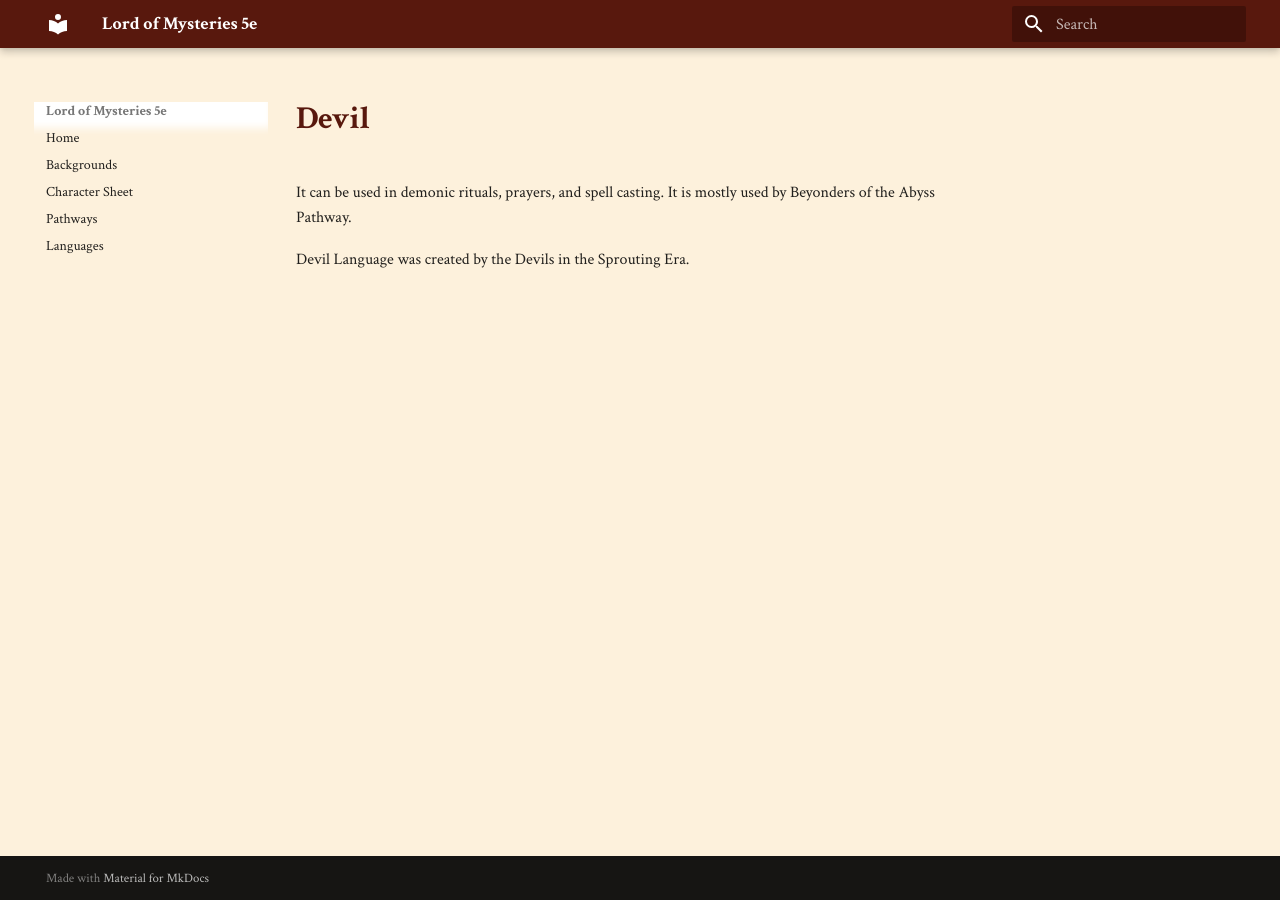
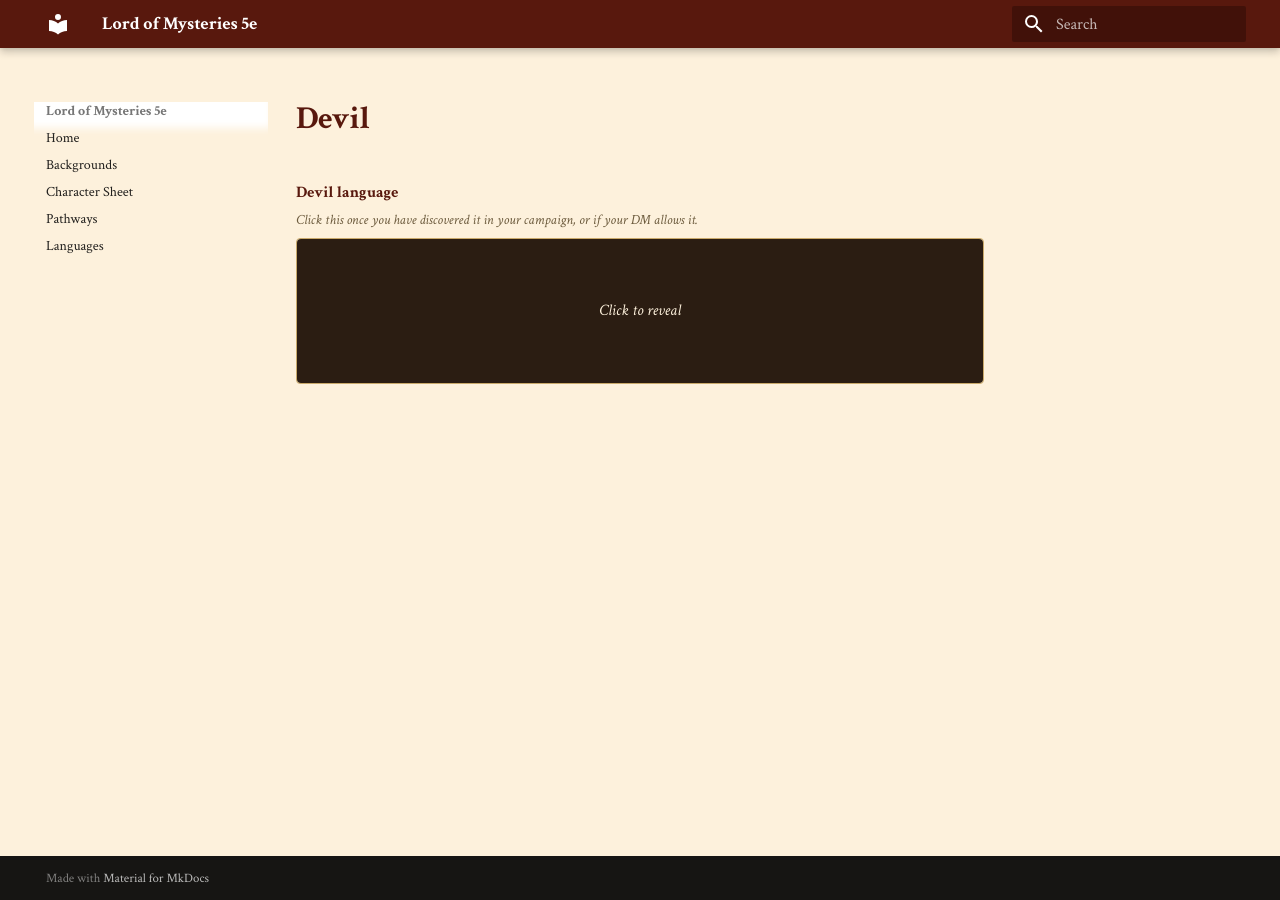
Before and after one commit to TwilightHermit/lotm-wiki, an MkDocs documentation site: the page built from docs/languages/Devil.md, in a window 1280 px wide. Built offline with MkDocs 1.6.1 and Material for MkDocs 9.7.7, drawn with Linux system fonts in a browser that asks for light colours.

Commit message:
Add Devil language details to documentation
Added a spoiler section detailing the Devil language and its uses.

```diff
--- a/docs/languages/Devil.md
+++ b/docs/languages/Devil.md
@@ -1,5 +1,11 @@
 # Devil
 
+<div class="spoiler" markdown>
+<div class="spoiler-title">Devil language</div>
+<div class="spoiler-hint">Click this once you have discovered it in your campaign, or if your DM allows it.</div>
+<div class="spoiler-body" markdown>
 It can be used in demonic rituals, prayers, and spell casting. It is mostly used by Beyonders of the Abyss Pathway.
 
 Devil Language was created by the Devils in the Sprouting Era.
+</div>
+</div>
```
